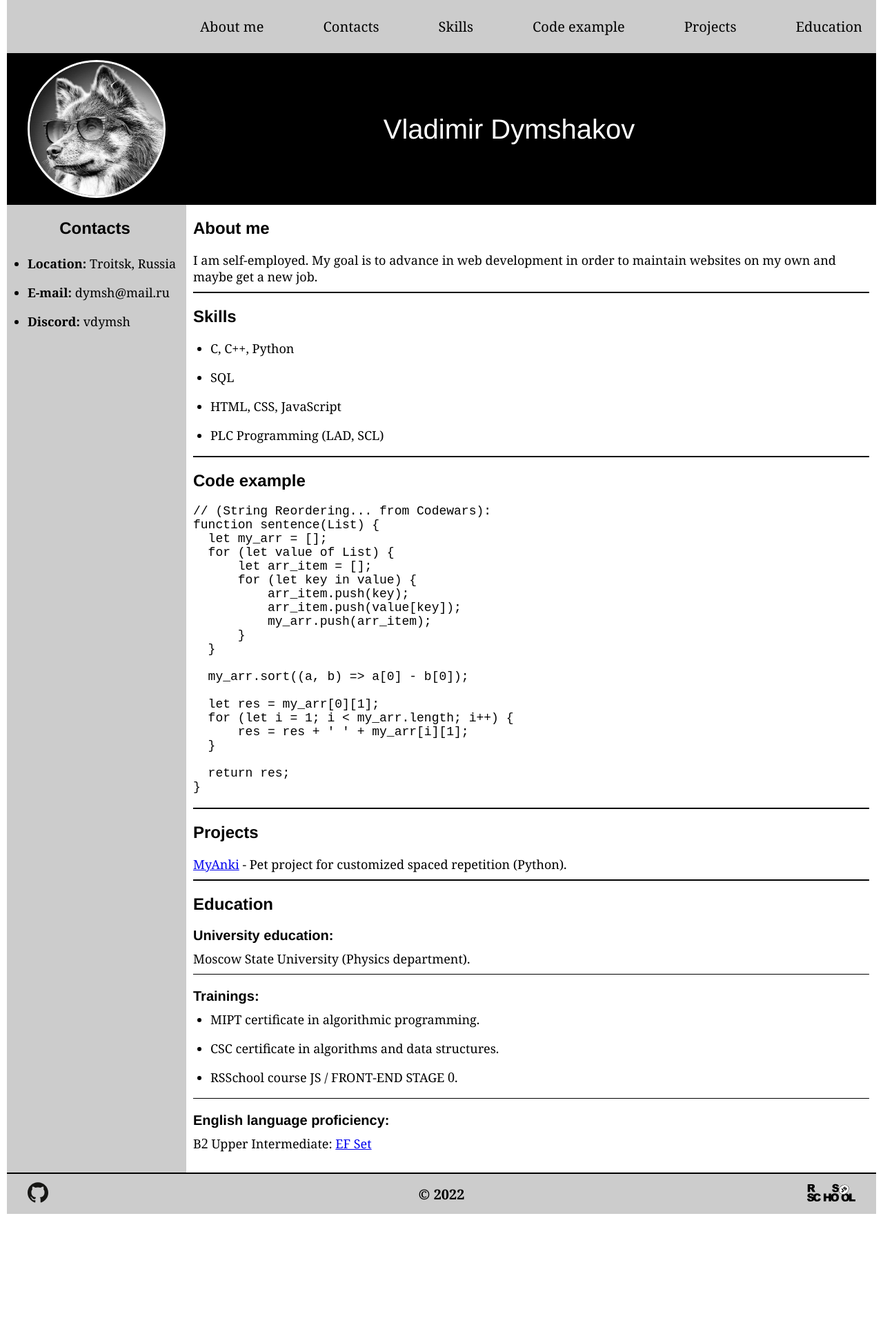
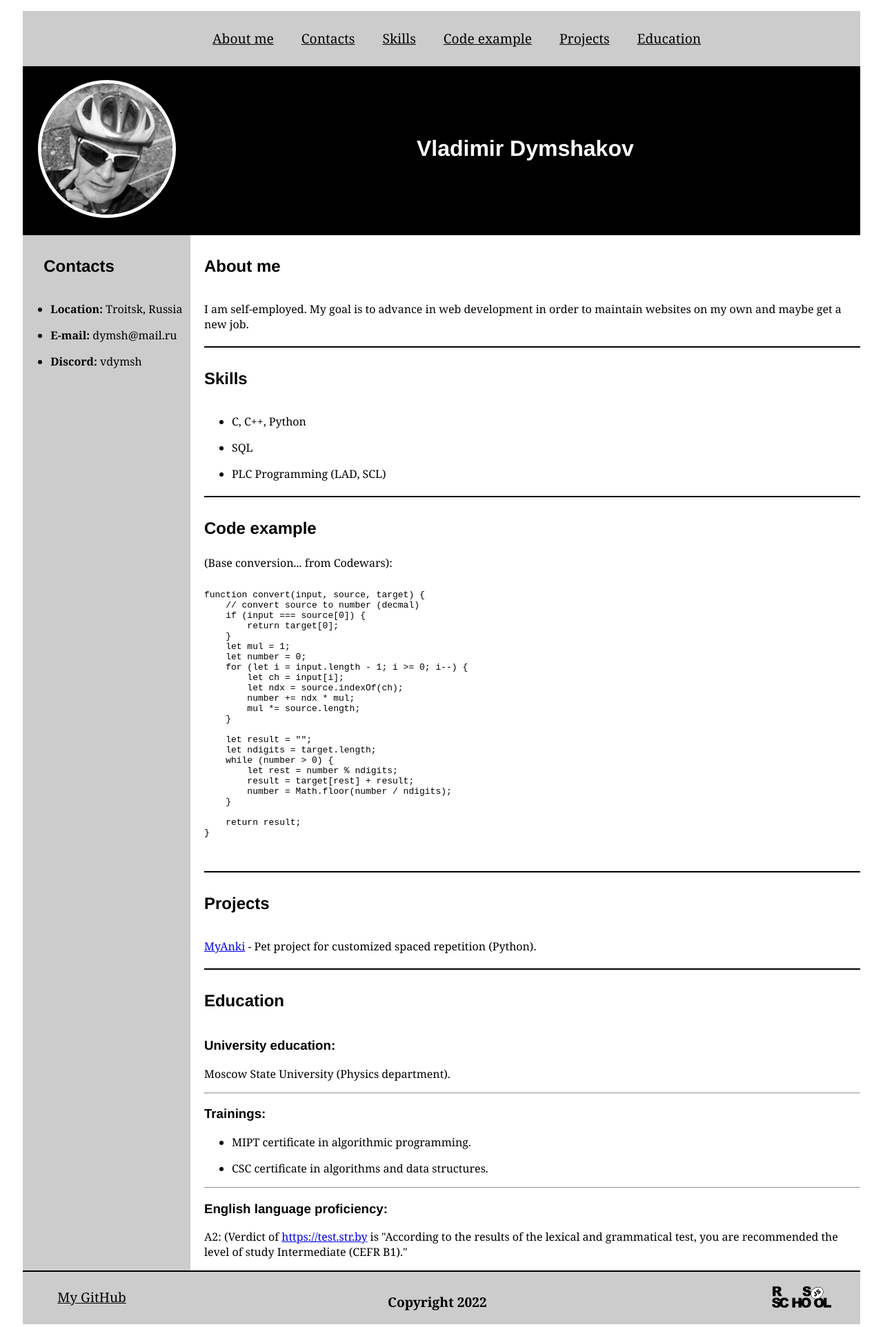
Before and after one commit to vdymsh/rsschool-cv, a plain HTML site: page index.html in a window 1280 px wide. Shown: the whole page at 69% size. Before the commit the page ends 1760 px from the top, so only its background shows below. Drawn offline with Linux system fonts and the light colour scheme.

Commit message:
fix: previous version

```diff
--- a/css/style.css
+++ /dev/null
@@ -1,374 +0,0 @@
-* {
-    box-sizing: border-box;
-    margin: 0;
-    border: 0;
-    padding: 0;
-}
-
-html {
-    scroll-behavior: smooth;
-}
-
-body {
-    font-family: Georgia, "Times New Roman", serif;
-    padding: 0 10px;
-    font-size: 18px;
-}
-
-h1,
-h2,
-h3 {
-    font-family: Helvetica, Arial, sans-serif;
-}
-
-h2 {
-  font-size: 24px;
-  font-weight: 600;
-}
-
-h3 {
-  font-size: 20px;
-  font-weight: 600;
-}
-
-section {
-  display: block;
-}
-
-/* ================ Header ================= */
-
-.header {
-  display: block;
-  max-width: 1280px;
-  margin: 0 auto;
-  overflow: hidden;
-}
-
-.menu-wrapper {
-  background-color: #cccccc;
-  width: 100%;
-  min-height: 70px;
-  position: relative;
-  display: flex;
-}
-
-.margin {
-  flex: 0 0 260px;
-}
-
-.nav {
-  width: min(1140px, 100%);
-  display: block;
-  padding: 25px 10px 25px;
-}
-
-.nav-list {
-    width: 100%;
-    padding: 0px 10px;
-    display: flex;
-    flex-wrap: wrap;
-    column-gap: 10px;
-    justify-content: space-between;
-    align-items: center;
-    list-style: none;
-}
-
-.nav-list li {
-  margin: 0;
-}
-
-.nav-link {
-    flex: 0 0 16%;
-    color: #000;
-    font-weight: 500;
-    font-size: 20px;
-    text-decoration: none;
-  }
-
-.nav-link:hover {
-    color: #777;
-}
-
-.person {
-    display: flex;
-    align-items: center;
-    background-color: black;
-    padding: 10px 10px 10px 30px;
-    column-gap: 10px;
-}
-
-.person-photo {
-    flex: 0 0 auto;
-    width: min(200px, 43.48vw);
-    height: min(200px, 43.48vw);
-    border-radius: 50%;
-    border: 3px solid white;
-    overflow: hidden;
-}
-
-.person-photo img {
-    width: min(200px, 43.48vw);
-    height: min(200px, 43.48vw);
-    border: 5px solid white;
-    filter: grayscale(100%);
-    transform: scale(1.1) translateX(-4px) translateY(-4px);
-}
-
-.person-name {
-  flex: 0 1 80%;
-  display: flex;
-  justify-content: center;
-  align-items: center;
-}
-
-.person-name h1 {
-    color: white;
-    font-size: min(40px, 7.2vw);
-    font-weight: 500;
-}
-
-/* ================ Main ================= */
-
-.main {
-  max-width: 1280px;
-  margin: 0 auto;
-  overflow: hidden;
-  display: flex;
-}
-
-.contacts-area {
-  background-color: #cccccc;
-  flex: 0 0 260px;
-  padding: 20px 10px 10px 5px;
-}
-
-.contacts-caption {
-  text-align: center;
-  margin-bottom: 25px;
-}
-
-.info-container {
-  flex: 0 1 1180px;
-  padding: 20px 10px 10px;
-}
-
-.item {
-  border-bottom: 2px solid;
-  border-color: #000000;
-  margin-bottom: 20px;
-}
-
-.item:last-child {
-  border-bottom: none;
-}
-
-.item-caption {
-  margin-bottom: 20px;
-}
-
-.item-text {
-  margin-bottom: 10px;
-}
-
-.list {
-  padding-left: 25px;
-  margin-bottom: 1em;
-}
-
-.list li {
-  margin-bottom: 1em;
-}
-
-.code-wrapper {
-  font-size: min(18px, 3.8vw);
-}
-
-pre {
-  margin-bottom: 20px;
-}
-
-.subitem {
-  border-bottom: 1px solid black;
-  margin-bottom: 20px;
-}
-
-.item-subcaption {
-  margin-bottom: 10px;
-}
-
-.zero {
-  font-size: 20px;
-  font-family: 'Times New Roman', Times, serif;
-  font-weight: 500;
-}
-
-/* ================ Footer ================= */
-
-.footer {
-  max-width: 1280px;
-  min-height: 60px;
-  margin: 0 auto;
-  display: flex;
-  justify-content: space-between;
-  align-items: center;
-  background-color: #cccccc;
-  border-top: solid 2px;
-}
-
-.footer-left {
-    flex: 0 1 33%;
-    text-align: left;
-    padding-left: 30px;
-}
-
-.footer-center {
-  flex: 0 1 33%;
-  text-align: center;
-    font-size: 20px;
-    font-weight: bold;
-}
-
-.footer-right {
-  flex: 0 1 33%;
-  text-align: right;
-    padding-right: 30px;
-}
-
-.github-icon {
-  width: 30px;
-  height: 30px;
-}
-
-.rsschool-icon {
-  width: 70px;
-  height: 30px;
-}
-
-/* ================ Burger ================= */
-
-@media screen and (max-width: 940px) {
-  .nav {
-    width: 225px;
-    height: 300px;
-    margin-right: 0;
-    position: fixed;
-    top: 0;
-    right: 0;
-    background-color: #cccccc;
-    box-shadow: 0px 4px 3px rgba(13, 96, 111, 0.25);
-    border-radius: 10px;
-    z-index: 10;
-    transform: translateX(300%);
-    transition: 0.2s all linear;
-  }
-
-  .nav-list {
-    list-style: none;
-    width: 205px;
-    height: 200px;
-    margin-top: 44px;
-    margin-left: 20px;
-    display: flex;
-    flex-direction: column;
-    justify-content: space-between;
-    align-items: flex-start;
-  }
-
-  .nav-link {
-    display: block;
-    text-align: left;
-  }
-
-/* ======================================== */
-
-  .burger {
-    width: 40px;
-    height: 35px;
-    position: absolute;
-    top: 18px;
-    right: 15px;
-  }
-
-  .burger:hover {
-    cursor: pointer;
-  }
-
-  .burger-line {
-    display: block;
-    position: absolute;
-    left: 4px;
-    width: 26px;
-    height: 2.67px;
-    border-radius: 2px;
-    background-color: black;
-  }
-
-  .burger-line-first {
-    top: 8px;
-  }
-
-  .burger-line-second {
-    top: 50%;
-    transform: translateY(-50%);
-  }
-
-  .burger-line-third {
-    bottom: 8px;
-  }
-
-  .nav.active {
-    transform: translateX(0);
-  }
-
-  .nav-cross {
-    width: 20px;
-    height: 20px;
-    position: absolute;
-    top: 15px;
-    left: 15px;
-    z-index: 11;
-  }
-
-  .nav-cross:hover {
-    cursor: pointer;
-  }
-
-  .nav-cross-line {
-    display: block;
-    width: 100%;
-    height: 2px;
-    background-color: black;
-    position: absolute;
-    top: 50%;
-  }
-
-  .nav-cross-line:first-child {
-    transform: translateY(-50%) rotate(45deg);
-  }
-
-  .nav-cross-line:last-child {
-    transform: translateY(-50%) rotate(-45deg);
-  }
-
-}
-
-/* ================ Adaptive ================= */
-
-@media screen and (max-width: 712px) {
-  main {
-    flex-direction: column;
-  }
-
-  .person {
-    padding: 10px;
-  }
-
-  .contacts-area {
-    flex-basis: content;
-  }
-
-  .person-photo img {
-    transform: scale(1.1) translateX(-3px) translateY(-3px);
-}
-
-}
--- a/index.html
+++ b/index.html
@@ -1,20 +1,18 @@
 <!DOCTYPE html>
 <html lang="en">
+
 <head>
     <meta charset="UTF-8">
     <meta http-equiv="X-UA-Compatible" content="IE=edge">
     <meta name="viewport" content="width=device-width, initial-scale=1.0">
-    <link rel="stylesheet" href="css/style.css">
+    <link rel="stylesheet" href="styles/style.css">
     <link rel="icon" href="images/favicon.ico">
     <title>Vladimir Dymshakov CV</title>
 </head>
 
 <body>
-  <header class="header">
-    <div class="menu-wrapper">
-      <div class="margin">
-
-      </div>
+    <header>
+        <div class="container">
             <nav class="nav">
                 <ul class="nav-list">
                     <li><a href="#about" class="nav-link">About me</a></li>
@@ -24,141 +22,147 @@
                     <li><a href="#projects" class="nav-link">Projects</a></li>
                     <li><a href="#education" class="nav-link">Education</a></li>
                 </ul>
-        <div class="nav-cross">
-          <span class="nav-cross-line"></span>
-          <span class="nav-cross-line"></span>
+            </nav>
+            <div class="person">
+                <div class="left1">
+                    <img src="images/vdymsh.jpg" alt="Photo of Vladimir Dymshakov">
                 </div>
-      </nav>
-      <div class="burger">
-        <span class="burger-line burger-line-first"></span>
-        <span class="burger-line burger-line-second"></span>
-        <span class="burger-line burger-line-third"></span>
-      </div>
-    </div> <!-- menu-wrapper -->
-    <div class="person">
-      <div class="person-photo">
-        <img src="images/glassed-wolf.jpg" alt="Photo of Vladimir Dymshakov">
-      </div>
-      <div class="person-name">
+                <div class="right1">
+                    <div class="myname">
                         <h1>Vladimir Dymshakov</h1>
                     </div>
-    </div> <!-- person -->
+                </div>
+            </div>
+
+        </div>
     </header>
 
-  <main class="main">
-    <section class="contacts-area">
-      <div class="contacts-caption" id="contacts">
+    <main>
+        <div class="container">
+            <div class="main">
+                <div class="left2">
+                    <div class="caption" id="contacts">
                         <h2>Contacts</h2>
                     </div>
-      <div class="contacts">
-        <ul class="list">
+                    <ul>
                         <li><b>Location:</b> Troitsk, Russia</li>
                         <li><b>E-mail:</b> dymsh@mail.ru</li>
                         <li><b>Discord:</b> vdymsh</li>
                     </ul>
                 </div>
-    </section>
-    <section class="info-container">
+
+                <div class="right2">
                     <div class="item">
-        <div class="item-caption" id="about">
+                        <div class="caption" id="about">
                             <h2>About me</h2>
                         </div>
-        <p class="item-text">I am self-employed. My goal is to advance in web
-          development in order to maintain websites on my own and maybe
-          get a new job.</p>
+                        <p>I am self-employed. My goal is to advance in web development in order to maintain websites on
+                            my
+                            own and maybe get a new job.</p>
                     </div>
+
                     <div class="item">
-        <div class="item-caption" id="skills">
+                        <div class="caption" id="skills">
                             <h2>Skills</h2>
                         </div>
-        <ul class="list">
+                        <ul>
                             <li>C, C++, Python</li>
                             <li>SQL</li>
-          <li>HTML, CSS, JavaScript</li>
                             <li>PLC Programming (LAD, SCL)</li>
                         </ul>
                     </div>
 
                     <div class="item">
-        <div class="item-caption" id="code">
+                        <div class="caption" id="code">
                             <h2>Code example</h2>
                         </div>
-        <div class="code-wrapper">
-          <pre><code>// (String Reordering... from Codewars):
-function sentence(List) {
-  let my_arr = [];
-  for (let value of List) {
-      let arr_item = [];
-      for (let key in value) {
-          arr_item.push(key);
-          arr_item.push(value[key]);
-          my_arr.push(arr_item);
+                        (Base conversion... from Codewars):
+                        <pre>
+            <code>
+function convert(input, source, target) {
+    // convert source to number (decmal)
+    if (input === source[0]) {
+        return target[0];
     }
+    let mul = 1;
+    let number = 0;
+    for (let i = input.length - 1; i >= 0; i--) {
+        let ch = input[i];
+        let ndx = source.indexOf(ch);
+        number += ndx * mul;
+        mul *= source.length;
     }
 
-  my_arr.sort((a, b) =&gt; a[0] - b[0]);
-
-  let res = my_arr[0][1];
-  for (let i = 1; i &lt; my_arr.length; i++) {
-      res = res + ' ' + my_arr[i][1];
+    let result = "";
+    let ndigits = target.length;
+    while (number > 0) {
+        let rest = number % ndigits;
+        result = target[rest] + result;
+        number = Math.floor(number / ndigits);
     }
 
-  return res;
-}</code></pre>
-        </div>
-      </div>
-      <div class="item">
-        <div class="item-caption" id="projects">
-          <h2>Projects</h2>
-        </div>
-        <p class="item-text"><a href="https://github.com/vdymsh/MyAnki">MyAnki</a>
-           - Pet project for customized spaced repetition (Python).</p>
+    return result;
+}
+			</code>
+			</pre>
                     </div>
 
                     <div class="item">
-        <div class="item-caption" id="education">
+                        <div class="caption" id="projects">
+                            <h2>Projects</h2>
+                        </div>
+                        <p><a href="https://github.com/vdymsh/MyAnki">MyAnki</a> - Pet project for customized spaced
+                            repetition
+                            (Python).</p>
+                    </div>
+
+
+                    <div class="caption" id="education">
                         <h2>Education</h2>
                     </div>
-        <div class="subitem">
-          <h3 class="item-subcaption">University education:</h3>
-          <p class="item-text">Moscow State University (Physics department).</p>
-        </div>
-        <div class="subitem">
-          <h3 class="item-subcaption">Trainings:</h3>
-          <ul class="list">
+                    <h3>University education:</h3>
+                    <p>Moscow State University (Physics department).</p>
+                    <hr>
+
+                    <h3>Trainings:</h3>
+                    <ul>
                         <li>MIPT certificate in algorithmic programming.</li>
                         <li>CSC certificate in algorithms and data structures.</li>
-            <li>RSSchool course JS / FRONT-END STAGE <span class="zero">0</span>.</li>
                     </ul>
-        </div>
-        <div>
-          <h3 class="item-subcaption">English language proficiency:</h3>
-          <p class="item-text">B<span class="zero">2</span> Upper Intermediate:
-            <a href="https://www.efset.org/cert/hh9EzM">EF Set</a>
-          </p>
+                    <hr>
+
+                    <h3>English language proficiency:</h3>
+                    <p>A2: (Verdict of <a href="https://test.str.by">https://test.str.by</a> is
+                        "According to the results of the lexical and grammatical test,
+                        you are recommended the level of study Intermediate (CEFR B1)."</p>
                 </div>
             </div>
-    </section>
+        </div>
     </main>
 
-  <footer class="footer">
+
+    <footer>
+        <div class="container">
+            <div class="footer">
                 <div class="footer-left">
-          <a href="https://github.com/vdymsh">
-            <img class="github-icon" src="images/github-icon.svg" alt="Github" />
+                    <a class="nav-link" href="https://github.com/vdymsh">
+                        My GitHub
                     </a>
                 </div>
+
                 <div class="footer-center">
-          <p>© 2022</p>
+                    <p>Copyright 2022</p>
                 </div>
 
                 <div class="footer-right">
                     <a href="https://rs.school/js/">
-            <img class="rsschool-icon" src="images/rs_school_js.svg" alt="RS School" />
+                        <img src="images/rs_school_js.svg" width="86" height="32" alt="RS School" />
                     </a>
+                </div>
+            </div>
         </div>
     </footer>
 
-  <script src="./js/main.js"></script>
 </body>
 
 </html>
--- a/js/main.js
+++ /dev/null
@@ -1,13 +0,0 @@
-// Burger handler
-
-document.addEventListener('click', (event) => {
-  let burger = document.querySelector('.burger');
-  let nav = document.querySelector('.nav');
-  let target = event.target;
-
-  if (target == burger || event.path.includes(burger)) {
-    nav.classList.add('active');
-  } else if (event.target != nav) {
-    nav.classList.remove('active');
-  }
-})
--- /dev/null
+++ b/styles/style.css
@@ -0,0 +1,159 @@
+* {
+    box-sizing: border-box;
+}
+
+html {
+    scroll-behavior: smooth;
+}
+
+body {
+    font-family: Georgia, "Times New Roman", serif;
+}
+
+h1,
+h2,
+h3 {
+    font-family: Helvetica, Arial, sans-serif
+}
+
+.container {
+    max-width: 1440px;
+    margin-top: 0;
+    margin-bottom: 0;
+    margin-left: auto;
+    margin-right: auto;
+    padding-left: 2%;
+    padding-right: 2%;
+}
+
+.nav {
+    background-color: #cccccc;
+    height: 80px;
+}
+
+.nav-list {
+    display: flex;
+    align-items: center;
+    list-style: none;
+    padding-top: 15px;
+    padding-left: 21%;
+}
+
+.nav-link {
+    padding: 20px;
+    line-height: 50px;
+    color: #000000;
+    font-size: 1.2em;
+}
+
+.nav-link:hover {
+    color: blue;
+}
+
+.person {
+    display: flex;
+}
+
+.left1 {
+    width: 20%;
+    background-color: black;
+    text-align: center;
+}
+
+.left1 img {
+    width: 200px;
+    height: 200px;
+    margin-top: 20px;
+    margin-bottom: 20px;
+    border-radius: 50%;
+    border: 5px solid white;
+    filter: grayscale(100%);
+}
+
+.right1 {
+    width: 80%;
+    background-color: black;
+}
+
+.right1 h1 {
+    color: white;
+    padding-top: 15px;
+}
+
+.left2 {
+    width: 20%;
+    background-color: #cccccc;
+}
+
+.left2 h2 {
+    padding-left: 30px;
+}
+
+.right2 {
+    width: 80%;
+    padding-left: 20px;
+}
+
+.right1 h1 {
+    text-align: center;
+}
+
+.main {
+    display: flex;
+    flex-wrap: wrap;
+}
+
+
+.part {
+    width: 30%;
+}
+
+.myname {
+    padding-top: 65px;
+}
+
+.caption {
+    margin-top: 10px;
+    margin-bottom: 5px;
+    padding-top: 1px;
+    padding-bottom: 1px;
+    color: #000000;
+}
+
+li {
+    margin-bottom: 1em;
+}
+
+.item {
+    border-bottom: 2px solid;
+    border-color: #000000;
+    padding-bottom: 5px;
+}
+
+.footer {
+    display: flex;
+    background-color: #cccccc;
+    border-top: solid 2px;
+}
+
+.footer-left {
+    width: 33%;
+    text-align: left;
+    padding-left: 30px;
+    padding-top: 12px;
+}
+
+.footer-center {
+    width: 33%;
+    text-align: center;
+    padding-top: 10px;
+    font-size: 1.2em;
+    font-weight: bold;
+}
+
+.footer-right {
+    width: 33%;
+    text-align: right;
+    padding-right: 30px;
+    padding-top: 20px;
+}
```
Also changed, not shown: images/github-icon.svg (deleted), images/glassed-wolf.jpg (deleted), images/vdymsh.jpg (added), pull_request_2.txt (added), 1 other file. Lines whose indentation alone changed are shown as unchanged.
